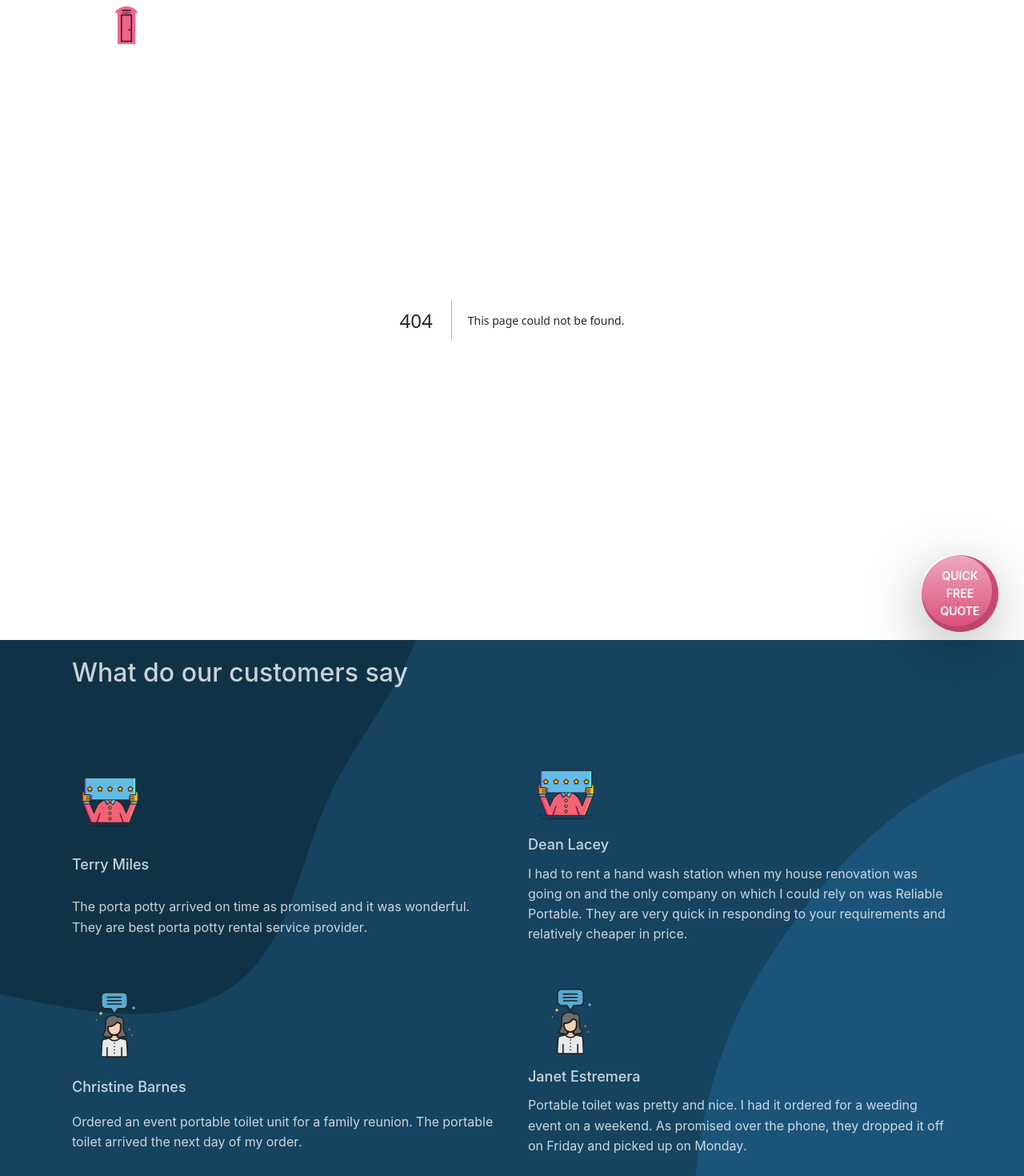
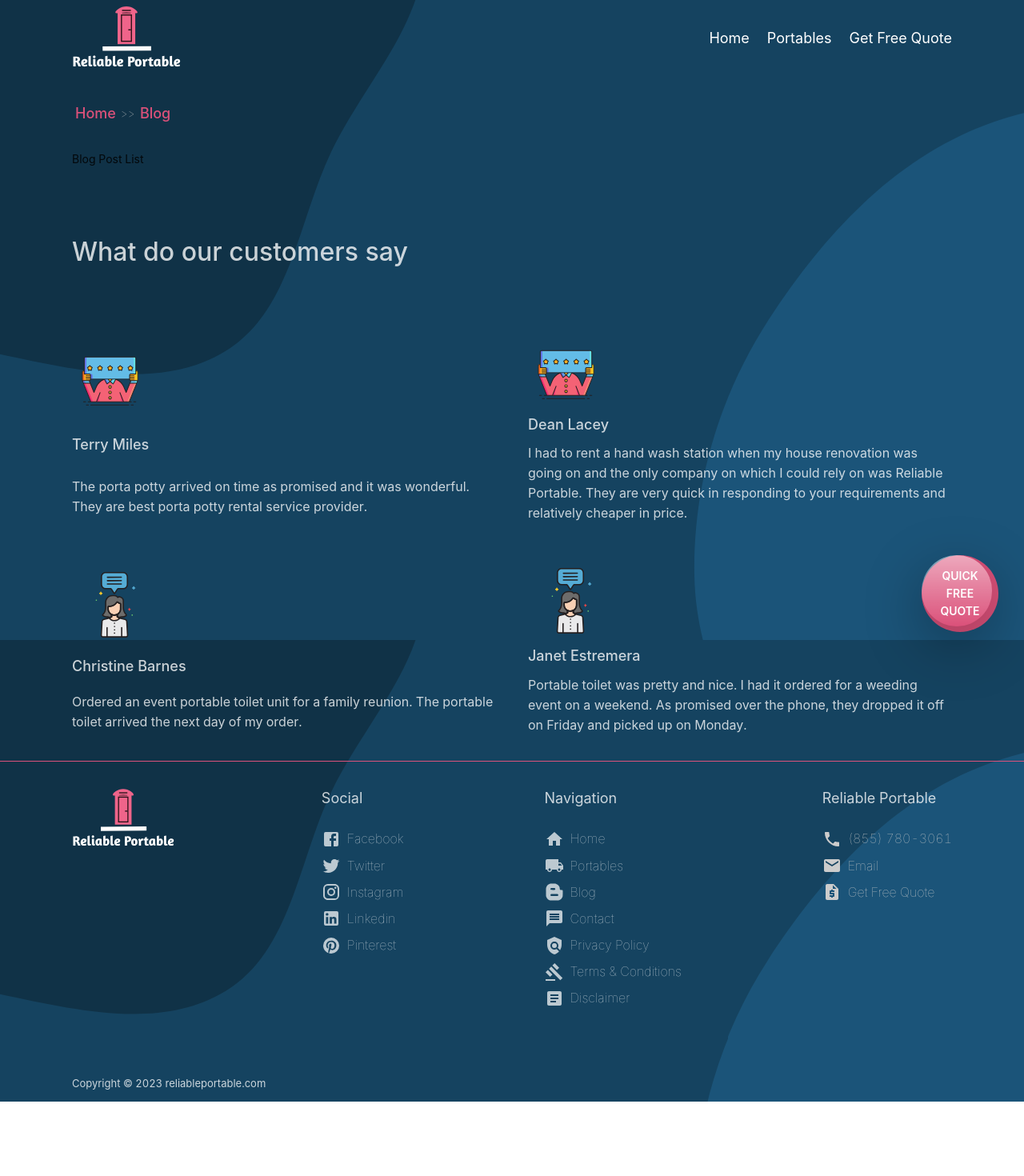
Before and after one commit to nishant-k1/flushjohn-web, a Next.js app: page /blog in a window 1280 px wide. Before the commit this address had no page. Shown: the top 1470 px of the page at 80% size. After the commit the page ends 1377 px from the top, so only its background shows below. Built offline with nearby package versions, Linux system fonts and the light colour scheme.

Commit message:
playing with blog

```diff
--- /dev/null
+++ b/components/Blog/Post/styles.module.css
@@ -0,0 +1,55 @@
+/* utilities */
+.post {
+  background-color: var(--secondary-bg-color);
+  /* background-image: url("/assets/hero_bg.svg"); */
+  background-size: cover;
+  background-position: center;
+  background-repeat: no-repeat;
+  padding: 32px;
+}
+
+.container {
+  margin: 0 auto;
+  max-width: 1100px;
+}
+
+.wrapper {
+  margin-top: 6rem;
+  display: grid;
+  grid-gap: 2rem;
+  height: 100%;
+  width: 100%;
+}
+
+.wrapper div {
+  display: grid;
+  grid-template-columns: 1fr;
+  align-items: end;
+  justify-content: start;
+}
+
+.wrapper h1 {
+  color: var(--primary-text-color);
+}
+.wrapper img {
+  max-width: 400px;
+  height: 100%;
+}
+.wrapper p {
+  color: var(--primary-text-color);
+}
+
+/* tablet device breakpoint: 768px*/
+@media screen and (min-width: 768px) {
+  .post {
+    padding: 64px 32px;
+  }
+  .wrapper div {
+    grid-template-columns: 1fr 1fr;
+    justify-content: start;
+    column-gap: 12px;
+  }
+}
+/* desktop device / breakpoint: 1024px */
+@media only screen and (min-width: 1024px) {
+}
--- /dev/null
+++ b/components/Blog/index.js
@@ -0,0 +1,18 @@
+import React from "react";
+import styles from "./styles.module.css";
+import Breadcrumbs from "../Breadcrumbs";
+import { useRouter } from "next/router";
+
+const Blog = () => {
+  const router = useRouter();
+  return (
+    <div className={styles.blog}>
+      <div className={styles.container}>
+        <Breadcrumbs path={router.pathname} />
+        <div className={styles.wrapper}>Blog Post List</div>
+      </div>
+    </div>
+  );
+};
+
+export default Blog;
--- /dev/null
+++ b/components/Blog/styles.module.css
@@ -0,0 +1,55 @@
+/* utilities */
+.blog {
+  background-color: var(--secondary-bg-color);
+  /* background-image: url("/assets/hero_bg.svg"); */
+  background-size: cover;
+  background-position: center;
+  background-repeat: no-repeat;
+  padding: 32px;
+}
+
+.container {
+  margin: 0 auto;
+  max-width: 1100px;
+}
+
+.wrapper {
+  margin-top: 6rem;
+  display: grid;
+  grid-gap: 2rem;
+  height: 100%;
+  width: 100%;
+}
+
+.wrapper div {
+  display: grid;
+  grid-template-columns: 1fr;
+  align-items: end;
+  justify-content: start;
+}
+
+.wrapper h1 {
+  color: var(--primary-text-color);
+}
+.wrapper img {
+  max-width: 400px;
+  height: 100%;
+}
+.wrapper p {
+  color: var(--primary-text-color);
+}
+
+/* tablet device breakpoint: 768px*/
+@media screen and (min-width: 768px) {
+  .blog {
+    padding: 64px 32px;
+  }
+  .wrapper div {
+    grid-template-columns: 1fr 1fr;
+    justify-content: start;
+    column-gap: 12px;
+  }
+}
+/* desktop device / breakpoint: 1024px */
+@media only screen and (min-width: 1024px) {
+}
--- a/components/Footer/index.js
+++ b/components/Footer/index.js
@@ -14,6 +14,8 @@ import TwitterIcon from "@mui/icons-material/Twitter";
 import LinkedInIcon from "@mui/icons-material/LinkedIn";
 import InstagramIcon from "@mui/icons-material/Instagram";
 import PinterestIcon from "@mui/icons-material/Pinterest";
+import MessageIcon from "@mui/icons-material/Message";
+import { FaBloggerB } from "react-icons/fa";
 
 var date = new Date();
 var year = date.getFullYear();
@@ -94,6 +96,18 @@ const Footer = () => {
                   </Link>
                 </li>
                 <li>
+                  <Link href="/blog">
+                    <FaBloggerB style={{ fontSize: "1.5rem" }} />
+                    Blog
+                  </Link>
+                </li>
+                <li>
+                  <Link href="/contact">
+                    <MessageIcon />
+                    Contact
+                  </Link>
+                </li>
+                <li>
                   <Link href="/privacy">
                     <PolicyIcon />
                     Privacy Policy
--- a/components/Footer/styles.module.css
+++ b/components/Footer/styles.module.css
@@ -38,6 +38,7 @@
   grid-template-columns: max-content max-content;
   column-gap: 0.5rem;
   justify-content: start;
+  align-items: center;
   font-weight: 100;
   color: rgba(255, 255, 255, 0.712);
   font-size: 1rem !important;
@@ -100,6 +101,7 @@
   grid-template-columns: max-content;
   row-gap: 0.5rem;
 }
+
 .nav ul li a:hover {
   color: var(--primary-text-color);
   transition: 0.3s;
--- a/components/Products/IndividualProduct/index.js
+++ b/components/Products/IndividualProduct/index.js
@@ -5,9 +5,8 @@ import { products_data } from "../../../constants";
 import Image from "next/image";
 
 const IndividualProduct = ({ slug }) => {
-  if (!slug) {
-    throw new Error("Slug is undefined");
-  }
+  if (!slug) return;
+
   const { spr, acpr, dfr, hss } = products_data;
 
   const currentProduct = (slug) => {
--- /dev/null
+++ b/pages/blog/index.js
@@ -0,0 +1,11 @@
+import React from "react";
+import { useRouter } from "next/router";
+import Blog from "../../components/Blog";
+
+const blog = () => {
+  const router = useRouter();
+  const { slug } = router.query;
+  return <Blog slug={slug} />;
+};
+
+export default blog;
```
Also changed, not shown: components/Blog/Post/index.js (added, +18 -0 lines), pages/blog/[slug].js (added, +11 -0 lines).
